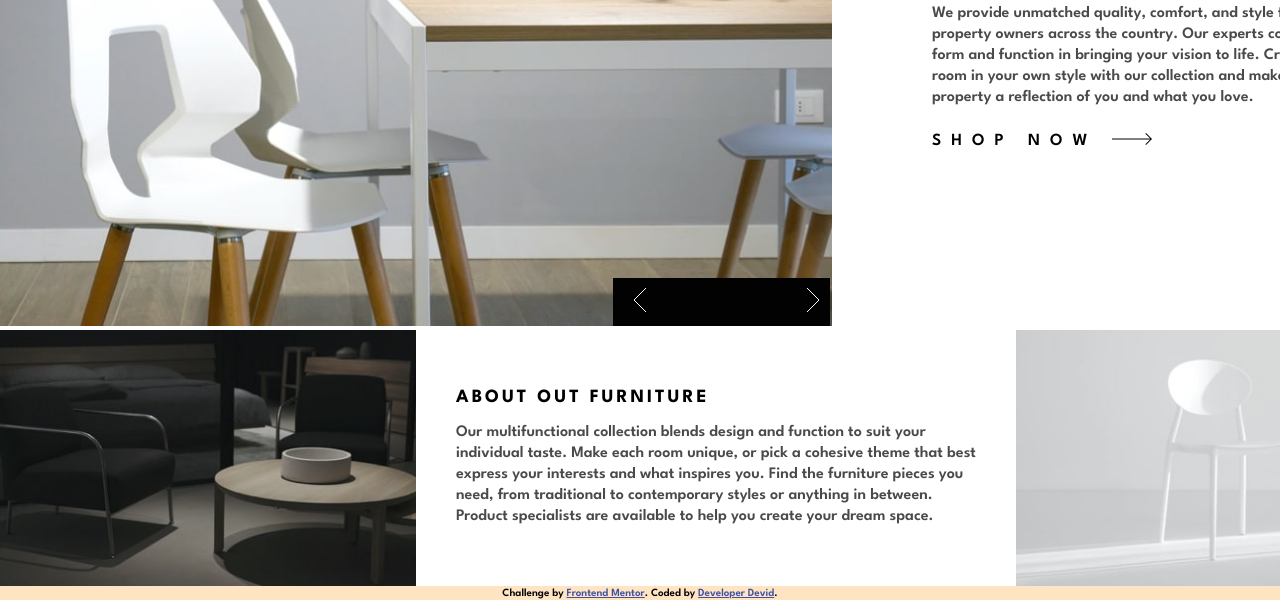
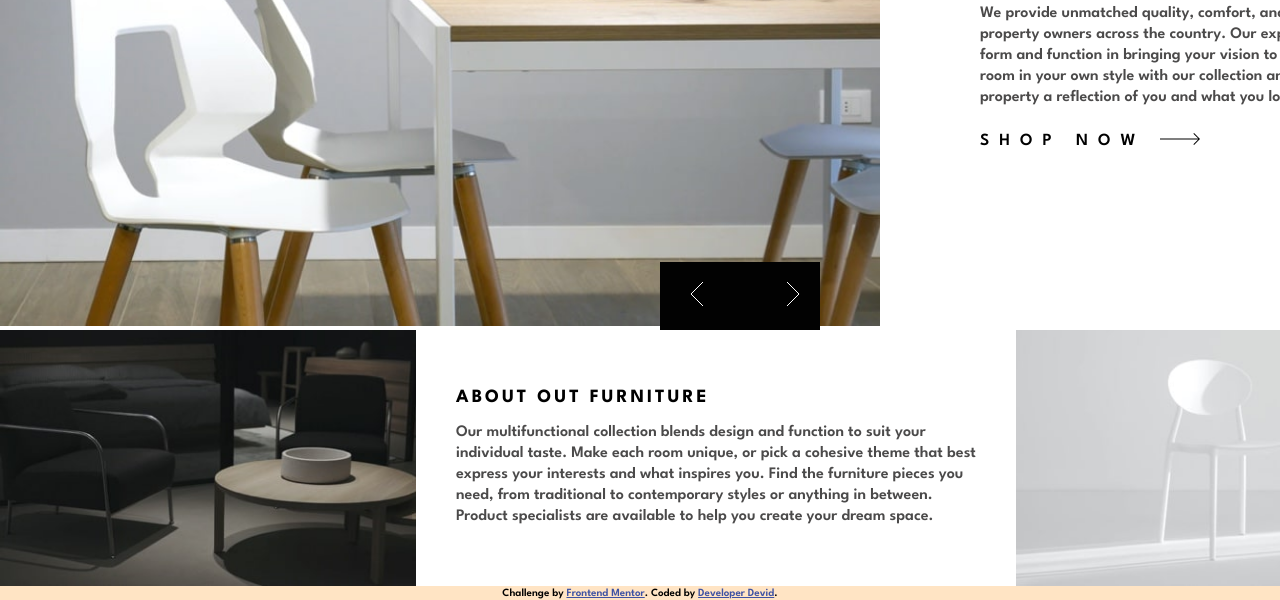
Before and after one commit to devilalpanchal/Roomhomepage_FronteneMentor, a plain HTML site: page index.html in a window 1280 px wide. Shown: the part 218-818 px from the top of the page. Drawn offline with Linux system fonts and the light colour scheme.

Commit message:
add files

```diff
--- a/style.css
+++ b/style.css
@@ -41,12 +41,14 @@ body {
 
 .Button {
   background-color: rgb(2, 2, 2);
-  width: 217px;
+  width: 160px;
   color: aliceblue;
   position: absolute;
-  top: 496px;
-  right: 450px;
+  top: 480px;
+  right: 460px;
   display: flex;
+  padding: 10px;
+
 }
 
 .imgdiv1 {
@@ -108,7 +110,7 @@ body {
 }
 
 .image01 {
-  width: 52rem;
+  width: 55rem;
   height: 34rem;
 }
 
```
